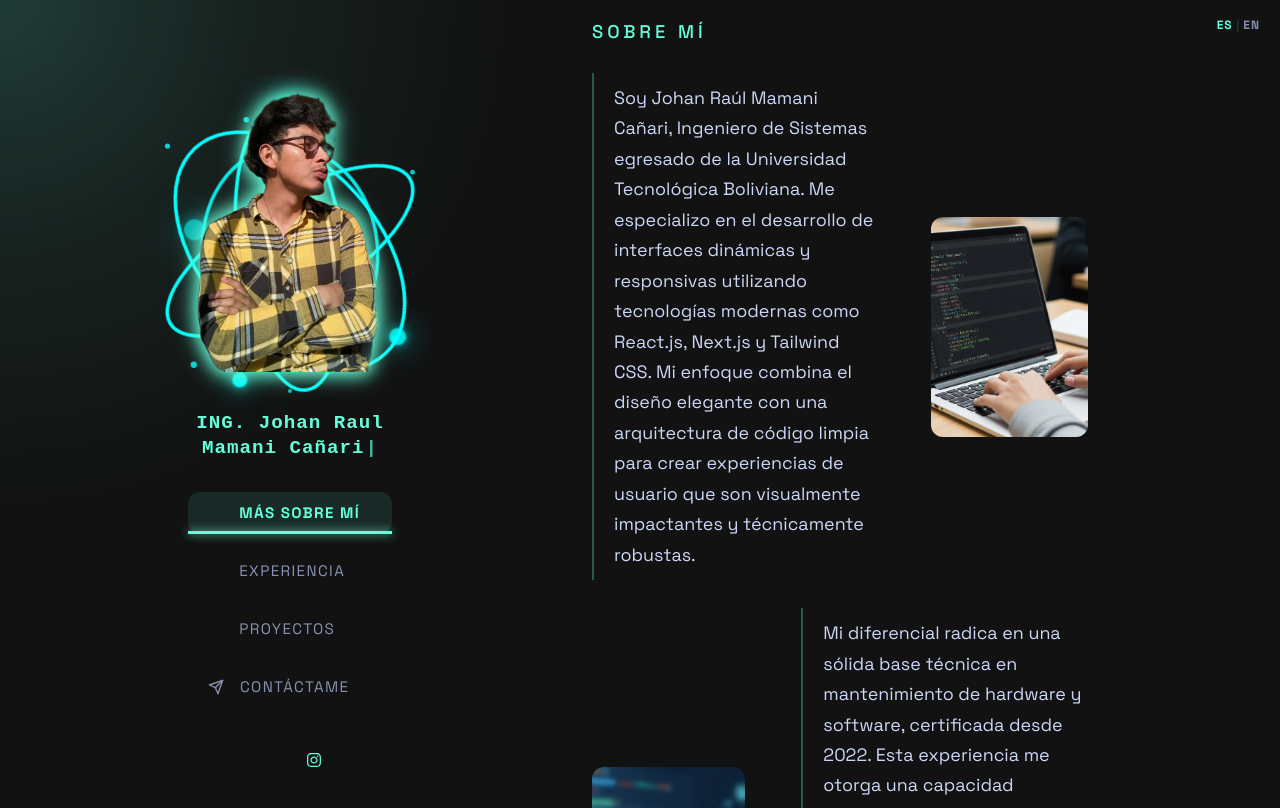
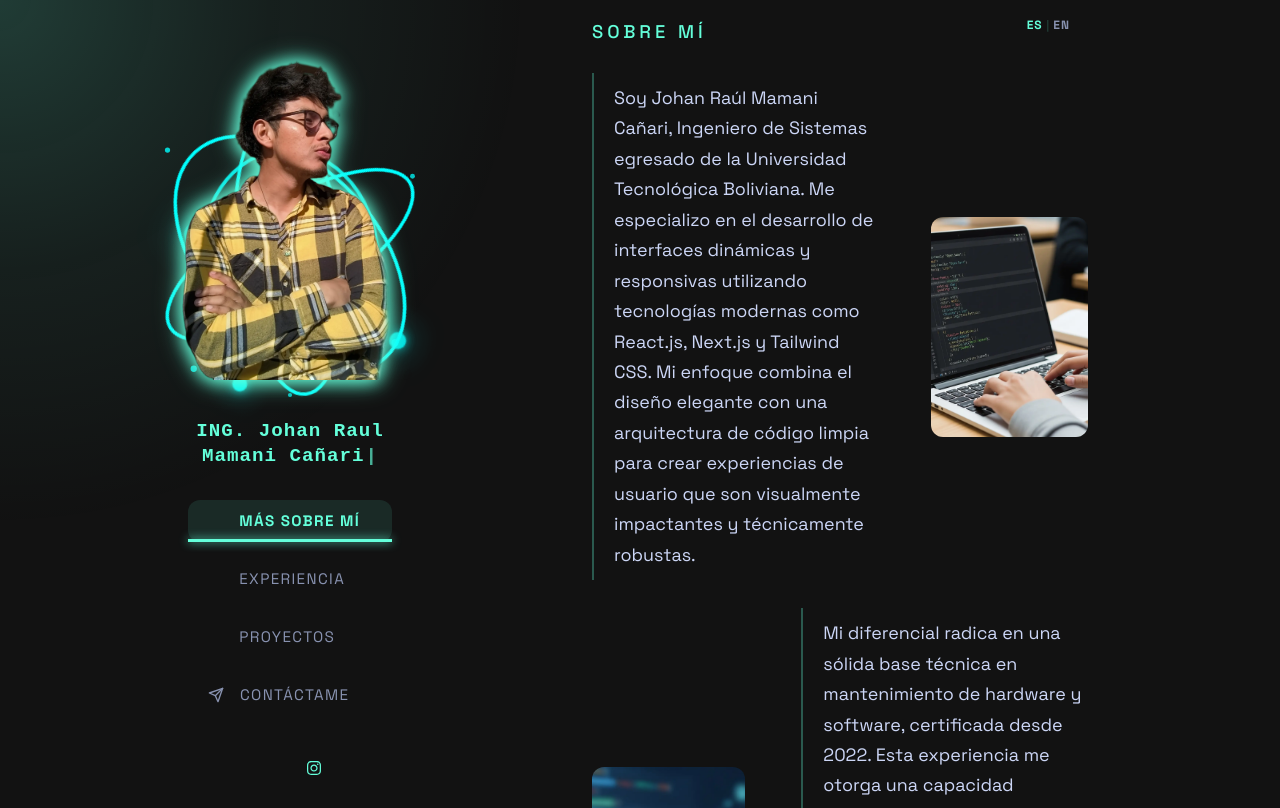
Before and after one commit to Poxi-JRMC/Mi-Portafolio-, a React (Vite) app: page / in a window 1280 px wide. Built offline with nearby package versions, Linux system fonts and the light colour scheme; some icons are missing.

Commit message:
style: adjust photo and move ES/EN switch left

```diff
--- a/src/App.jsx
+++ b/src/App.jsx
@@ -184,7 +184,7 @@ export default function App() {
         sx={{
           position: 'fixed',
           top: { xs: 12, md: 16 },
-          right: { xs: 14, md: 20 },
+          right: { xs: 50, md: 210 },
           zIndex: 9999,
           display: 'flex',
           alignItems: 'center',
@@ -400,12 +400,12 @@ export default function App() {
                     fetchPriority="high"
                     sx={{
                       position: 'relative',
-                      height: { xs: 200, sm: 240, md: 280 },
+                      height: { xs: 230, sm: 270, md: 320 },
                       width: 'auto',
                       borderRadius: 5,
                       objectFit: 'contain',
                       ml: isMobile ? 1.5 : 3,
-                      mt: isMobile ? -4 : -6,
+                      mt: isMobile ? -6 : -10,
                       zIndex: 2,
                       animation: 'entrancePhoto 1.5s cubic-bezier(0.22, 1, 0.36, 1) 0.5s both',
                       transition: 'transform 0.3s ease, filter 0.3s ease',
@@ -427,12 +427,12 @@ export default function App() {
                       fetchPriority="high"
                       sx={{
                         position: 'relative',
-                        height: { xs: 200, sm: 240, md: 280 },
+                        height: { xs: 230, sm: 270, md: 320 },
                         width: 'auto',
                         borderRadius: 5,
                         objectFit: 'contain',
                         ml: isMobile ? 0 : 3,
-                        mt: isMobile ? -4 : -7,
+                        mt: isMobile ? -6 : -10,
                         zIndex: 2,
                         transition: 'transform 0.3s ease, filter 0.3s ease',
                         filter: 'drop-shadow(0 0 8px rgba(100, 255, 218, 0.9)) drop-shadow(0 0 10px rgba(100, 255, 218, 0.9))',
```
